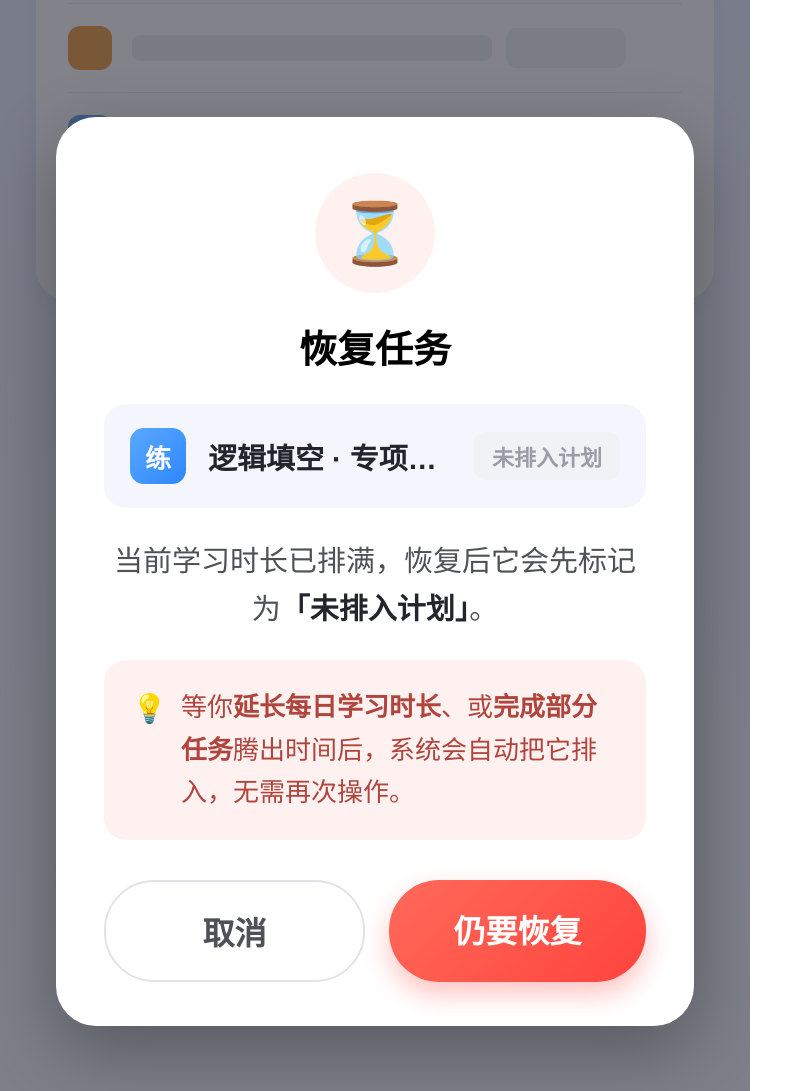
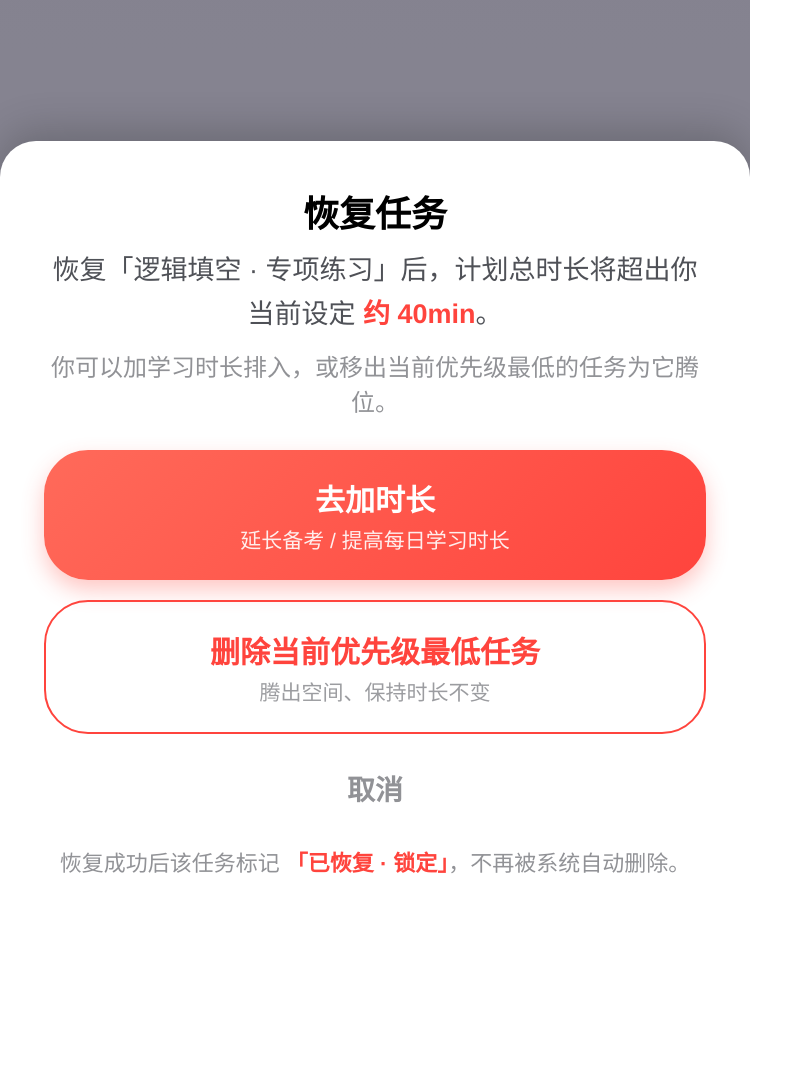
Before and after one commit to papago0506/my-site, a plain HTML site: page learning-plan-ui/recover_dlg.html in a window 1280 px wide. Shown: the part 243-1334 px from the top of the page, without its empty margins (0-785 px from the left). After the commit the page ends 1180 px from the top, so only its background shows below. Drawn offline with Linux system fonts and the light colour scheme.

Commit message:
add: 恢复确认弹窗(去加时长/删最低优先级/取消 + 锁定)

```diff
--- a/learning-plan-ui/recover_dlg.html
+++ b/learning-plan-ui/recover_dlg.html
@@ -1,50 +1,31 @@
 <!DOCTYPE html><html lang="zh"><head><meta charset="utf-8"><link rel="stylesheet" href="ds.css"><style>
-.screen{width:750px;height:1334px;position:relative;background:linear-gradient(180deg,#EAF0FF,#F5F6FD);overflow:hidden;}
-/* 背景虚化的全部计划页残影 */
-.ghost{padding:40px 36px;filter:saturate(.8);}
-.ghost .gcard{background:#fff;border-radius:32px;box-shadow:0 6px 24px rgba(31,35,60,.05);padding:30px 32px;margin-bottom:24px;}
-.ghost .grow{display:flex;align-items:center;padding:22px 0;border-top:1px solid #EEEEF1;}
-.ghost .grow:first-child{border-top:none;}
-.ghost .gi{width:44px;height:44px;border-radius:12px;background:#5AA9FF;margin-right:20px;flex-shrink:0;}
-.ghost .gt{flex:1;height:26px;background:#EDEFF4;border-radius:8px;}
-.ghost .gb{width:120px;height:40px;background:#F1F2F5;border-radius:10px;margin-left:14px;}
-.mask{position:absolute;inset:0;background:rgba(28,30,42,.55);}
-.dlg{position:absolute;left:56px;right:56px;top:360px;background:#fff;border-radius:40px;padding:56px 48px 44px;box-shadow:0 24px 70px rgba(0,0,0,.3);}
-.ficon{width:120px;height:120px;border-radius:50%;background:var(--coral-wash);display:flex;align-items:center;justify-content:center;font-size:60px;margin:0 auto 26px;}
-.dlg .h{font-size:38px;font-weight:700;text-align:center;margin-bottom:30px;}
-/* 被恢复的任务 */
-.trow{display:flex;align-items:center;background:var(--bg);border-radius:22px;padding:24px 26px;margin-bottom:30px;}
-.trow .ic{width:56px;height:56px;border-radius:14px;background:linear-gradient(135deg,#5AA9FF,#2E86FF);color:#fff;display:flex;align-items:center;justify-content:center;font-size:26px;font-weight:700;margin-right:22px;flex-shrink:0;}
-.trow .nm{flex:1;font-size:29px;font-weight:600;color:var(--t1);min-width:0;overflow:hidden;text-overflow:ellipsis;white-space:nowrap;}
-.trow .bd{font-size:22px;font-weight:600;padding:8px 18px;border-radius:12px;background:#F1F2F5;color:#9A9DA6;flex-shrink:0;margin-left:14px;}
-.dlg .body{font-size:29px;color:var(--t2);line-height:1.65;margin-bottom:26px;text-align:center;}
-.dlg .body b{color:var(--t1);}
-.notebox{background:var(--coral-wash);border-radius:22px;padding:26px 28px;font-size:26px;color:#B0453E;line-height:1.65;margin-bottom:40px;display:flex;gap:14px;}
-.notebox .e{flex-shrink:0;font-size:28px;}
-.acts{display:flex;gap:24px;}
-.acts .b{flex:1;text-align:center;font-size:32px;font-weight:700;padding:26px 0;border-radius:50px;}
-.b-cancel{border:2px solid #E2E3E9;color:var(--t2);}
-.b-ok{background:linear-gradient(135deg,var(--coral-2),var(--coral));color:#fff;box-shadow:0 12px 26px rgba(255,68,61,.32);}
+.screen{width:750px;height:1180px;position:relative;background:linear-gradient(180deg,#EDE5F5,#F5F6FD);overflow:hidden;}
+.mask{position:absolute;inset:0;background:rgba(28,30,42,.5);}
+.sheet{position:absolute;left:0;right:0;bottom:0;background:#fff;border-radius:36px 36px 0 0;padding:44px 44px 56px;box-shadow:0 -10px 40px rgba(0,0,0,.2);}
+.sheet .h{font-size:36px;font-weight:700;text-align:center;margin-bottom:12px;}
+.sheet .body{font-size:27px;color:var(--t2);line-height:1.6;text-align:center;margin-bottom:12px;}
+.sheet .body b{color:var(--coral);font-weight:700;}
+.sheet .gap{font-size:24px;color:var(--t3);text-align:center;margin-bottom:32px;}
+.opt{display:flex;flex-direction:column;gap:20px;}
+.o{text-align:center;padding:26px 0;border-radius:44px;font-size:30px;font-weight:700;}
+.o .s{display:block;font-size:21px;font-weight:400;margin-top:4px;opacity:.9;}
+.o-more{background:linear-gradient(135deg,var(--coral-2),var(--coral));color:#fff;box-shadow:0 10px 22px rgba(255,68,61,.3);}
+.o-more .s{color:#fff;}
+.o-del{border:2px solid var(--coral);color:var(--coral);}
+.o-del .s{color:var(--t3);}
+.o-cancel{color:var(--t3);font-weight:600;padding:14px 0;font-size:28px;}
+.note{font-size:22px;color:var(--t3);text-align:center;line-height:1.6;margin-top:24px;}
+.note b{color:var(--coral);}
 </style></head><body>
-<div class="screen">
-  <!-- 背景残影：全部计划页 -->
-  <div class="ghost">
-    <div class="statusbar"><span>9:41</span><span class="ic">▪▪▪ 📶 🔋</span></div>
-    <div class="gcard">
-      <div class="grow"><span class="gi"></span><span class="gt" style="max-width:300px"></span><span class="gb"></span></div>
-      <div class="grow"><span class="gi" style="background:#FF9A2E"></span><span class="gt" style="max-width:360px"></span><span class="gb"></span></div>
-      <div class="grow"><span class="gi"></span><span class="gt" style="max-width:280px"></span><span class="gb"></span></div>
-      <div class="grow"><span class="gi" style="background:#FF9A2E"></span><span class="gt" style="max-width:340px"></span><span class="gb"></span></div>
-    </div>
-  </div>
-  <div class="mask"></div>
-  <!-- 恢复确认弹层（排不进场景）-->
-  <div class="dlg">
-    <div class="ficon">⏳</div>
-    <div class="h">恢复任务</div>
-    <div class="trow"><span class="ic">练</span><span class="nm">逻辑填空 · 专项练习</span><span class="bd">未排入计划</span></div>
-    <div class="body">当前学习时长已排满，恢复后它会先标记为<b>「未排入计划」</b>。</div>
-    <div class="notebox"><span class="e">💡</span><span>等你<b>延长每日学习时长</b>、或<b>完成部分任务</b>腾出时间后，系统会自动把它排入，无需再次操作。</span></div>
-    <div class="acts"><span class="b b-cancel">取消</span><span class="b b-ok">仍要恢复</span></div>
-  </div>
-</div></body></html>
+<div class="screen"><div class="mask"></div>
+<div class="sheet">
+<div class="h">恢复任务</div>
+<div class="body">恢复「逻辑填空 · 专项练习」后，计划总时长将超出你当前设定 <b>约 40min</b>。</div>
+<div class="gap">你可以加学习时长排入，或移出当前优先级最低的任务为它腾位。</div>
+<div class="opt">
+  <span class="o o-more">去加时长<span class="s">延长备考 / 提高每日学习时长</span></span>
+  <span class="o o-del">删除当前优先级最低任务<span class="s">腾出空间、保持时长不变</span></span>
+  <span class="o o-cancel">取消</span>
+</div>
+<div class="note">恢复成功后该任务标记 <b>「已恢复 · 锁定」</b>，不再被系统自动删除。</div>
+</div></div></body></html>
```
